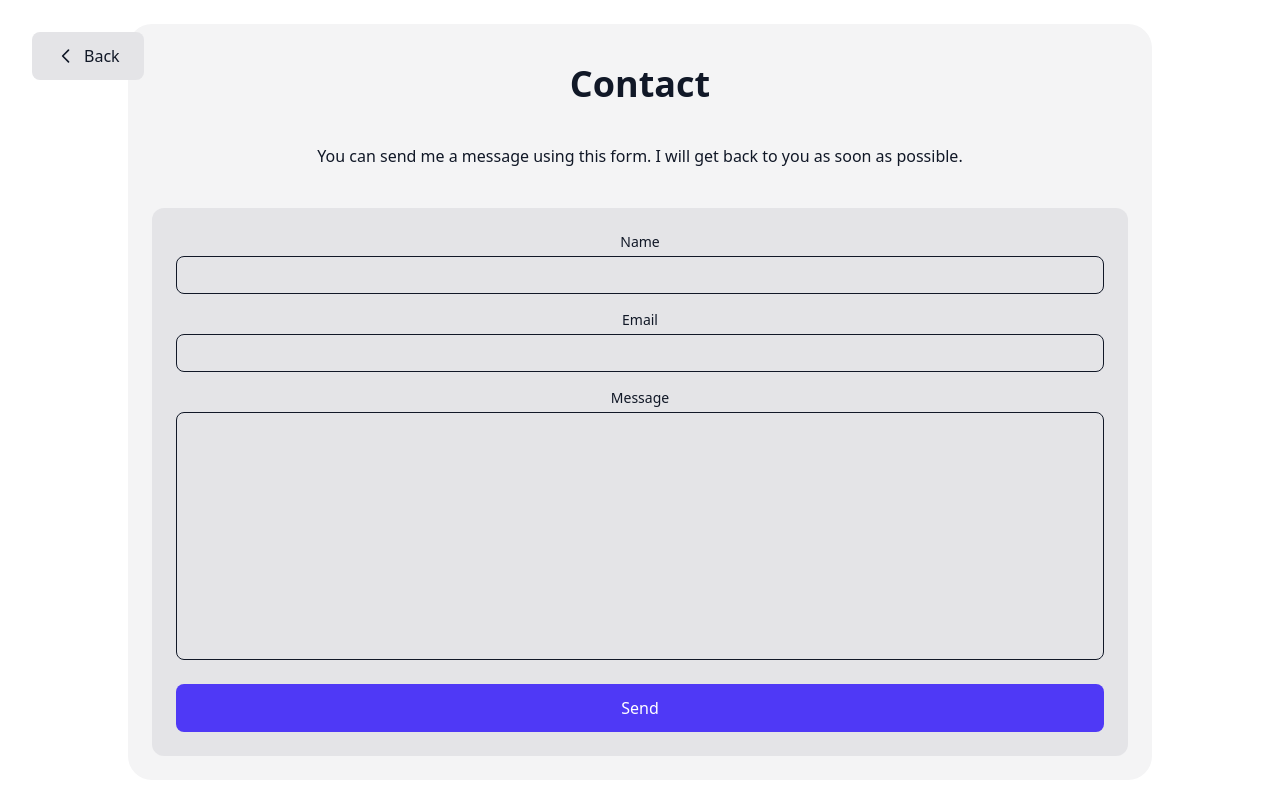
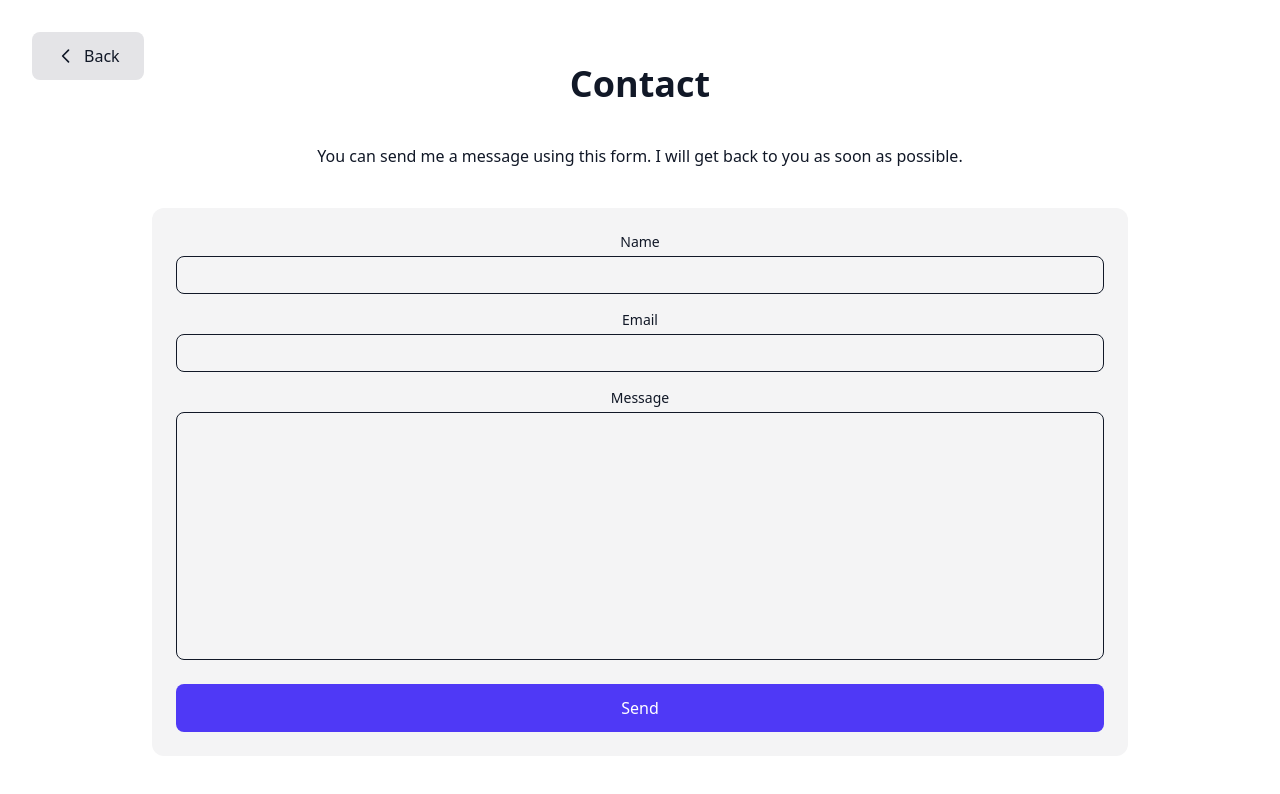
Before and after one commit to Aitoheiw/Projet-12-Portfolio, a React (Vite) app: page /contact in a window 1280 px wide. Shown: the top 794 px of the page. Built offline with nearby package versions, Linux system fonts and the light colour scheme.

Commit message:
fix accessibilitée

```diff
--- a/src/components/About.jsx
+++ b/src/components/About.jsx
@@ -9,6 +9,7 @@ export default function About() {
 
       <div className="flex flex-col pb-10 text-xl md:text-2xl gap-5 font-bold pl-4 pr-4">
         <p>{t.about.text}</p>
+        <p>{t.about.description}</p>
       </div>
     </section>
   );
--- a/src/components/ScrollToTopButton.jsx
+++ b/src/components/ScrollToTopButton.jsx
@@ -29,7 +29,7 @@ export default function ScrollToTopButton() {
   return (
     <button
       onClick={scrollToTop}
-      className="fixed bottom-8 right-8 md:bottom-12 md:right-32 z-50 p-2 md:p-4 rounded-full bg-white/20 dark:bg-white/30 hover:bg-white/30 text-white  backdrop-blur-lg shadow-lg transition-all duration-300 flex items-center justify-center animate-bounce mix-blend-difference"
+      className="fixed bottom-8 right-1 md:bottom-12 md:right-10 z-50 p-2 md:p-4 rounded-full bg-white/80 dark:bg-white/30 hover:bg-white/30 dark:text-white  backdrop-blur-lg shadow-lg transition-all duration-300 flex items-center justify-center animate-bounce"
     >
       <svg
         xmlns="http://www.w3.org/2000/svg"
--- a/src/components/SkillCards.jsx
+++ b/src/components/SkillCards.jsx
@@ -1,6 +1,6 @@
 export default function SkillCards({ title, src }) {
   return (
-    <div className=" bg-gray-400 dark:bg-neutral-400/20 rounded-lg p-2 md:w-50 w-25 flex flex-col items-center gap-2 hover:scale-105 transition-all duration-300">
+    <div className=" bg-gray-200 dark:bg-neutral-400/20 rounded-lg p-2 md:w-50 w-25 flex flex-col items-center gap-2 hover:scale-105 transition-all duration-300">
       <img
         src={src}
         alt={title}
--- a/src/data/translation.js
+++ b/src/data/translation.js
@@ -11,6 +11,8 @@ export const translations = {
     about: {
       title: "About",
       text: "I am a front-end developer passionate about clean and modern interfaces.",
+      description:
+        "After several professional setbacks, I decided to turn toward my passion: web development. I then began teaching myself before joining the Web Integrator program at OpenClassrooms.",
     },
     skills: "skills",
     projects: {
@@ -46,6 +48,8 @@ export const translations = {
     about: {
       title: "À propos",
       text: "Je suis un développeur front-end passionné par les interfaces modernes et épurées.",
+      description:
+        "Après plusieurs échecs professionnels, j’ai décidé de me tourner vers ma passion : le développement web. J’ai alors commencé à me former en autodidacte avant de rejoindre la formation Intégrateur Web d’OpenClassrooms.",
     },
     skills: "Compétences",
     projects: {
@@ -82,6 +86,8 @@ export const translations = {
     about: {
       title: "소개",
       text: "깔끔하고 현대적인 인터페이스를 만드는 것을 좋아하는 프론트엔드 개발자입니다.",
+      description:
+        "여러 번의 직업적 실패를 겪은 후, 저는 제 열정인 웹 개발에 도전하기로 결심했습니다. 그 후 독학으로 공부를 시작했고, 이후 OpenClassrooms의 웹 통합(Integrateur Web) 과정에 참여하게 되었습니다.",
     },
     skills: "기술 스택",
     projects: {
--- a/src/pages/Contact.jsx
+++ b/src/pages/Contact.jsx
@@ -48,7 +48,7 @@ export default function ContactForm() {
       className="w-screen h-screen mx-auto lg:pt-6  flex flex-col gap-6 bg-white  dark:bg-zinc-800"
       aria-labelledby="contact-title"
     >
-      <div className="max-w-5xl w-full mx-auto h-full lg:h-fit lg:pb-6 px-6 flex flex-col gap-6 bg-zinc-100 dark:bg-zinc-800 lg:rounded-3xl">
+      <div className="max-w-5xl w-full mx-auto h-full lg:h-fit lg:pb-6 px-6 flex flex-col gap-6 dark:bg-zinc-800 lg:rounded-3xl">
         <ReturnBnt />
         <h2
           id="contact-title"
@@ -64,7 +64,7 @@ export default function ContactForm() {
           data-netlify="true"
           netlify-honeypot="bot-field"
           onSubmit={handleSubmit}
-          className="flex flex-col gap-4 bg-zinc-200 dark:bg-white/5 p-6 rounded-xl backdrop-blur-sm"
+          className="flex flex-col gap-4 bg-zinc-100 dark:bg-white/5 p-6 rounded-xl backdrop-blur-sm"
         >
           {/* Champs cachés pour Netlify */}
           <input type="hidden" name="form-name" value="contact" />
```
